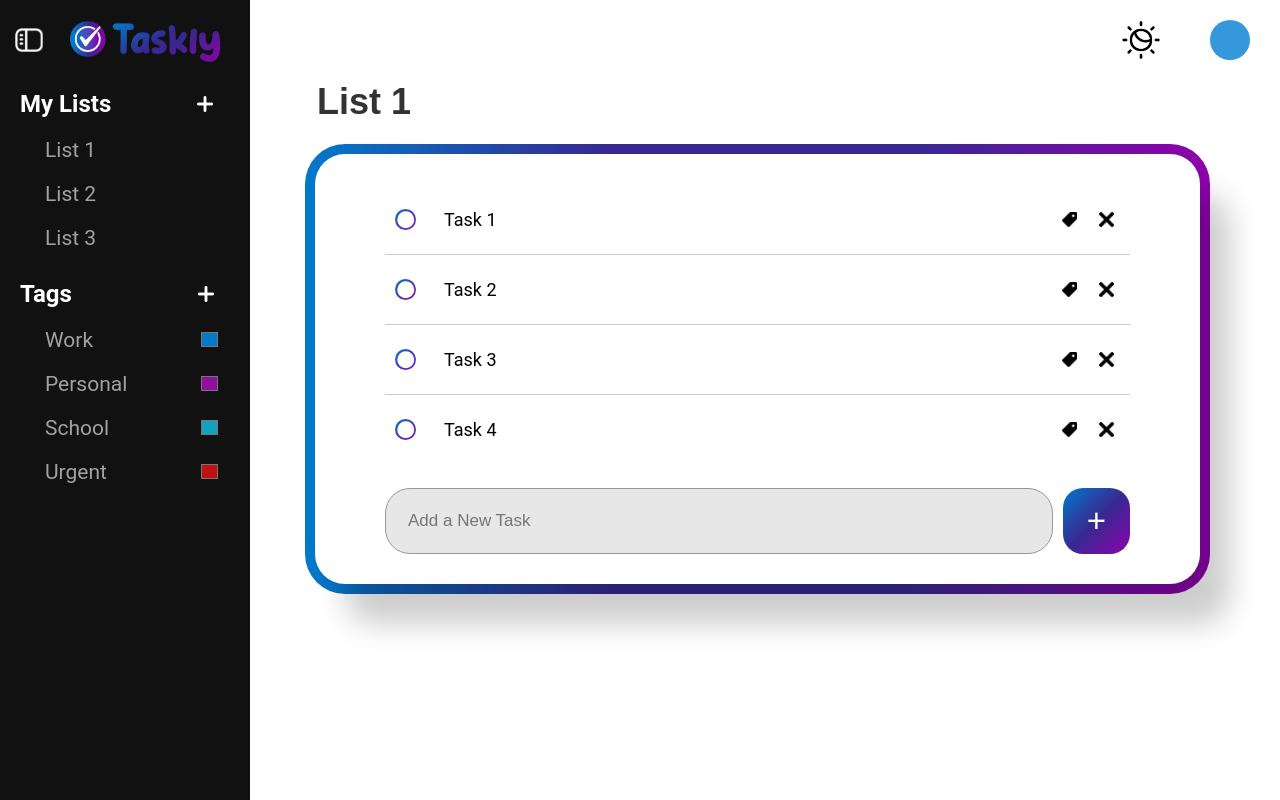
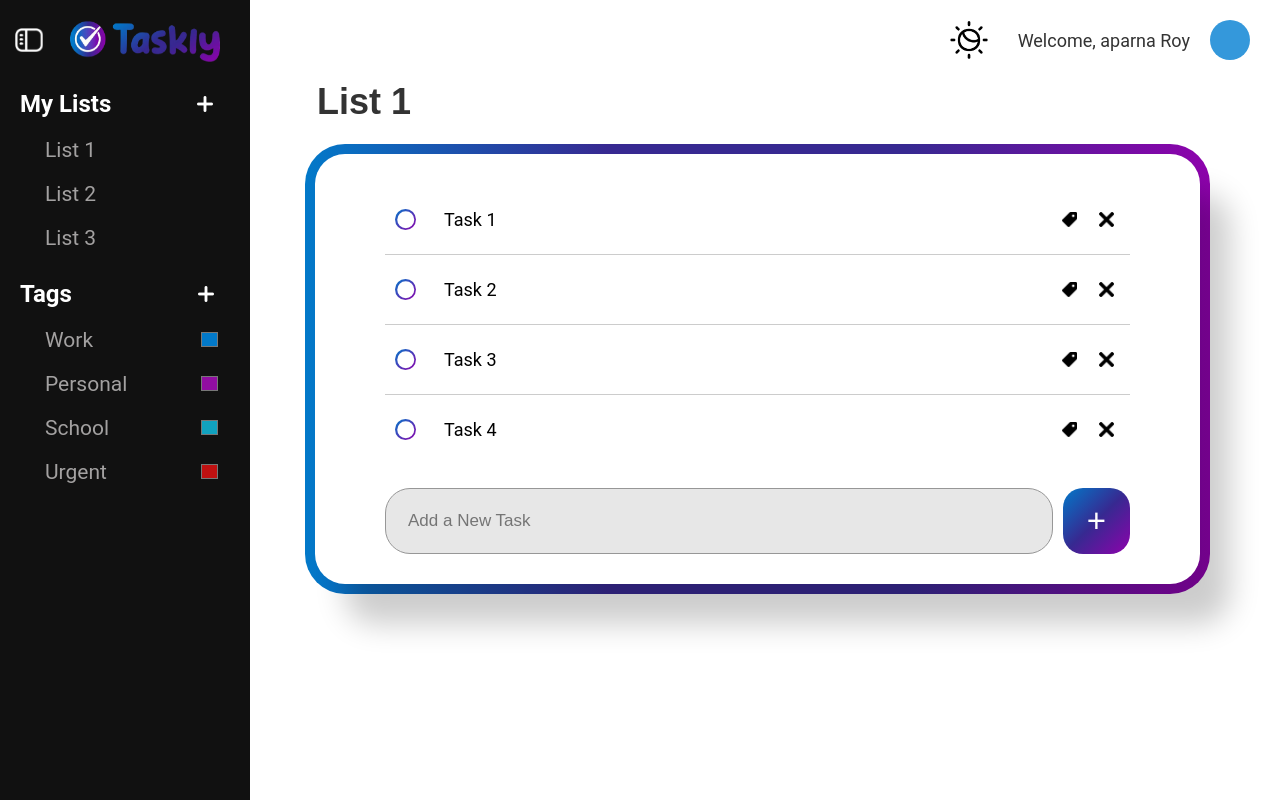
Before and after one commit to aparnaroy/Taskly, a website: page public/main-page.html in a window 1280 px wide. Drawn offline with nearby package versions, Linux system fonts and the light colour scheme; some packages are replaced by stand-ins of ours.

Commit message:
username hidden when screen too small

```diff
--- a/public/js/main.js
+++ b/public/js/main.js
@@ -62,6 +62,14 @@ function handleResize() {
     const sidebarIcon = document.getElementById('sidebarIcon');
     const lightDarkIcon = document.getElementById('lightdarkIcon');
     const navbarContainer = document.querySelector('.left-top-navbar');
+    const username = document.querySelector('.username');
+
+    // Hide username if screen is too small
+    if (window.innerWidth <= 600) {
+        username.style.display = 'none';
+    } else {
+        username.style.display = 'flex';
+    }
 
     // If the screen is too small, untoggle the sidebar and reset alignment
     if (window.innerWidth <= 768) {
@@ -79,9 +87,6 @@ function handleResize() {
 
 // Add an event listener for window resize
 window.addEventListener('resize', handleResize);
-
-// Optionally call the function on page load to ensure layout is correct
-handleResize();
 
 function toggleLightDarkMode() {
     const sidebarIcon = document.getElementById('sidebarIcon');
@@ -393,6 +398,9 @@ $(document).ready(function() {
     if (email) {
         document.querySelector('.user-email').textContent = email;
     }
+
+    // Call the function on page load to ensure layout is correct
+    handleResize();
 });
 
 // Logout function
--- a/public/main-page.html
+++ b/public/main-page.html
@@ -27,7 +27,7 @@
         <div class="top-nav">
             <div class="right-top-navbar">
                 <img src="./img/lightdark-icon-black.png" class="mode-icon" id="lightdarkIcon" onclick="toggleLightDarkMode()">
-                <span class="username"></span>
+                <span class="username">Welcome, aparna Roy</span>
                 <div class="user-circle" onclick="toggleDropdown()"></div>
 
                 <!-- Dropdown Menu -->
```
Also changed, not shown: 1 other file.
